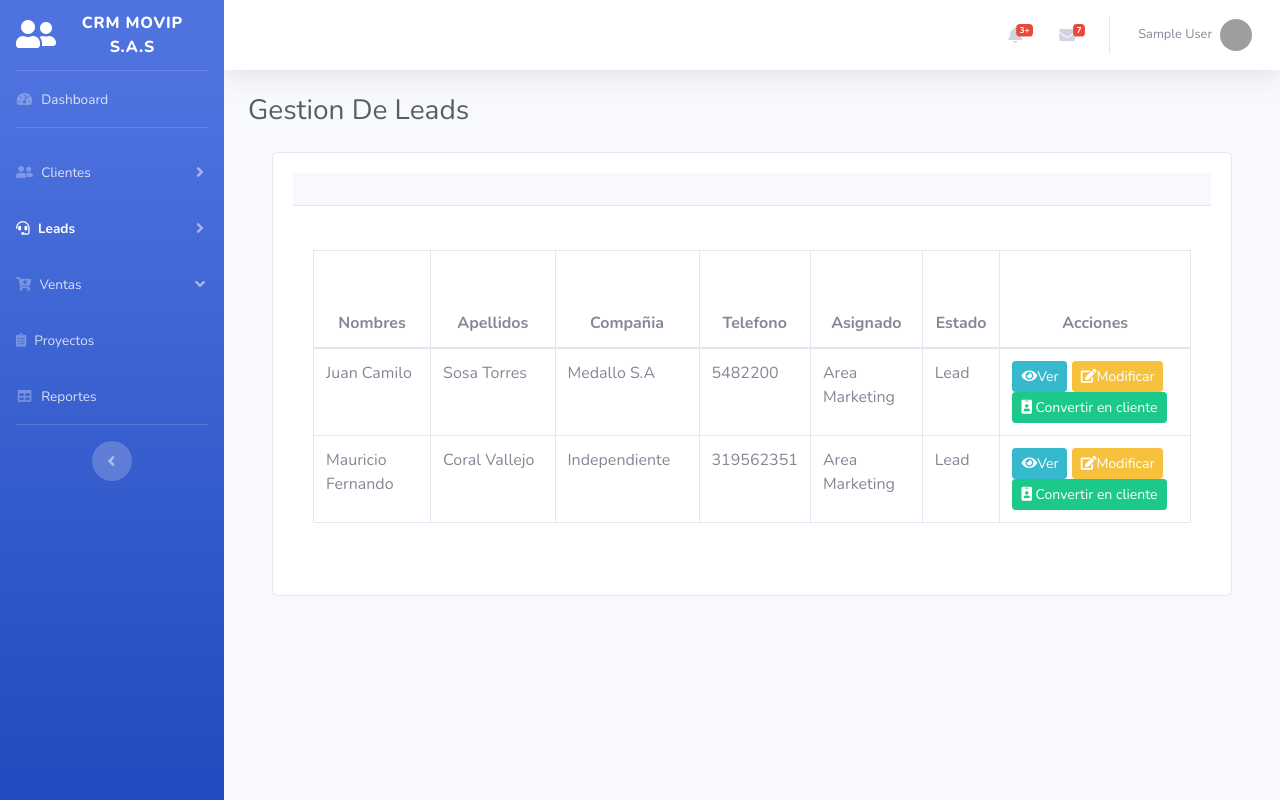
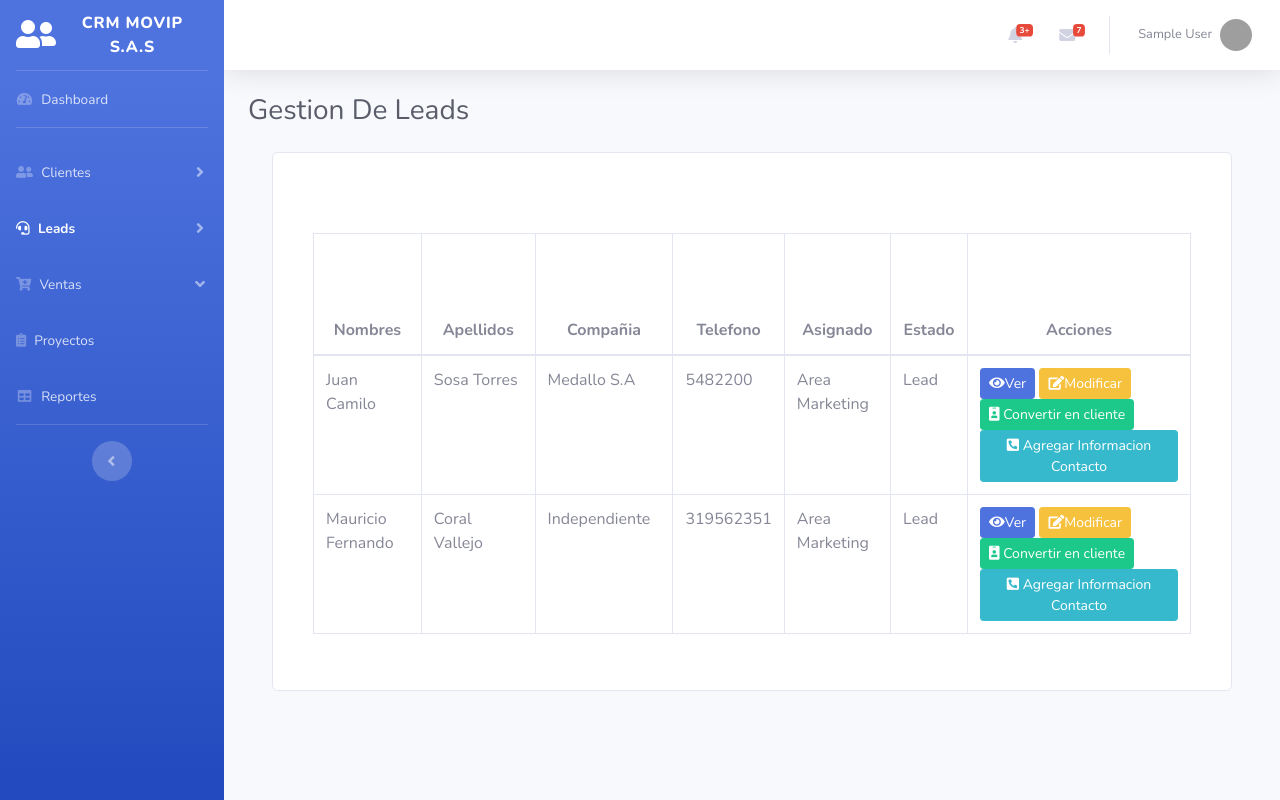
Before and after one commit to jsebastianrincon/ModuloCRM_ProyectoFinal, a PHP site: page /Gestionalead.php in a window 1280 px wide. Run offline with PHP 8.4, Linux system fonts and the light colour scheme; the visitor is signed in with stand-in values (Sample User, id 1); data comes from the database, SQL or seed files in the repository; some libraries are stand-ins or nearby versions; grey boxes are pictures that could not be loaded.

Commit message:
Revision de tabla de gestion de leads

```diff
--- a/Gestionalead.php
+++ b/Gestionalead.php
@@ -352,7 +352,7 @@ $tipo_usuario = $_SESSION['tipo_usuario'];
                         <!-- Tabla de Leads Registrados -->
                       </div>
 
-                      <div class="card-header py-3">
+
 
                   </div>
                   <div class="card-body">
@@ -400,7 +400,7 @@ $tipo_usuario = $_SESSION['tipo_usuario'];
 
                             <th>
 
-                                  <center style="visibility: hidden">---------------------------------------------</center>
+                              <center style="visibility: hidden">------------------------------------------------------------------------------</center>
                               <center>Acciones</center>
 
                             </th>
@@ -439,9 +439,11 @@ $tipo_usuario = $_SESSION['tipo_usuario'];
 
 
                           echo "<colspan='24'><div class='btn-group'><th>
-                              <a href='verlead.php?id=$mostrar[id_lead]'><button type='button' class='btn btn-outline-info btn-sm active'><i class='fa fa-eye'></i>Ver</button></a>
+                              <a href='verlead.php?id=$mostrar[id_lead]'><button type='button' class='btn btn-outline-primary btn-sm active'><i class='fa fa-eye'></i>Ver</button></a>
                               <a href='modificarlead.php?id=$mostrar[id_lead]'><button type='button' class='btn btn-outline-warning btn-sm active'><i class='fa fa-edit'></i>Modificar</button></a>
-                              <a href='ConvertirCliente.php?id=$mostrar[id_lead]'><button type='button' class='btn btn-outline-success btn-sm active'><i class='fa fa-id-badge'></i> Convertir en cliente</button></a>";
+                              <a href='ConvertirCliente.php?id=$mostrar[id_lead]'><button type='button' class='btn btn-outline-success btn-sm active'><i class='fa fa-id-badge'></i> Convertir en cliente</button></a>
+                              <a href='AsignarInformacionContacto.php?id=$mostrar[id_lead]'><button type='button' class='btn btn-outline-info btn-sm active'><i class='fa fa-phone-square-alt'></i> Agregar Informacion Contacto</button></a>";
+
                           echo "</td>";
                         }
 
```
Lines whose indentation alone changed are shown as unchanged.
